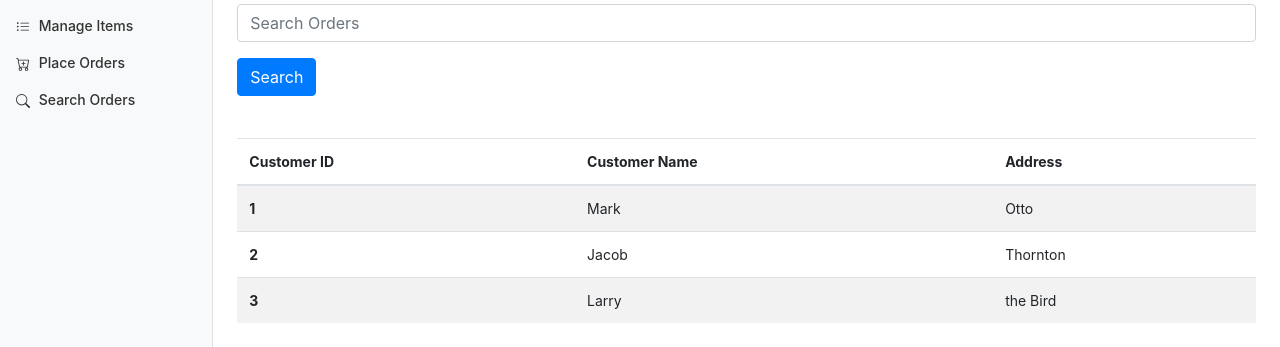
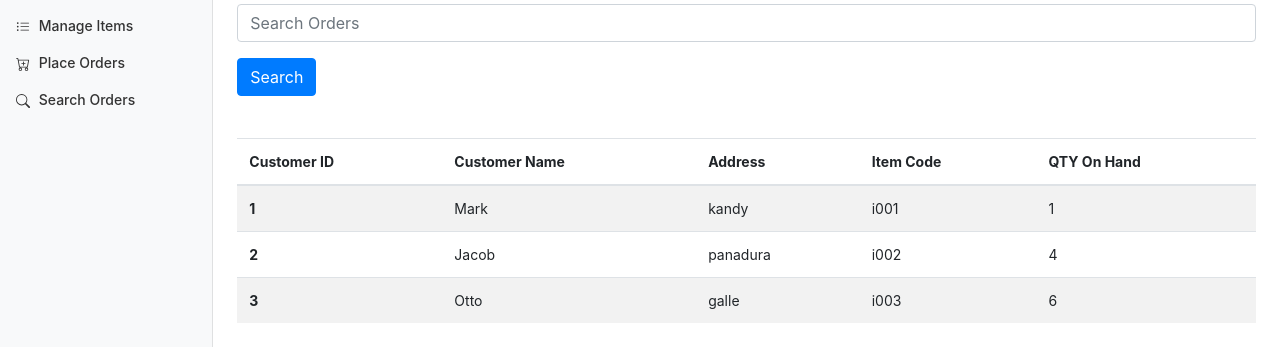
Before and after one commit to dep6-dev-playground/web-pos-bootstrap, a website: page searchOrders.html in a window 1280 px wide. Shown: the part 131-478 px from the top of the page. Drawn offline with nearby package versions, Linux system fonts and the light colour scheme.

Commit message:
Modify searchOrders.html

```diff
--- a/searchOrders.html
+++ b/searchOrders.html
@@ -135,23 +135,33 @@
                             <th scope="col">Customer ID</th>
                             <th scope="col">Customer Name</th>
                             <th scope="col">Address</th>
+                            <th scope="col">Item Code</th>
+                            <th scope="col">QTY On Hand</th>
+
                         </tr>
                     </thead>
                     <tbody>
                         <tr>
                             <th scope="row">1</th>
                             <td>Mark</td>
-                            <td>Otto</td>
+                            <td>kandy</td>
+                            <td>i001</td>
+                            <td>1</td>
+
                         </tr>
                         <tr>
                             <th scope="row">2</th>
                             <td>Jacob</td>
-                            <td>Thornton</td>
+                            <td>panadura</td>
+                            <td>i002</td>
+                            <td>4</td>
                         </tr>
                         <tr>
                             <th scope="row">3</th>
-                            <td>Larry</td>
-                            <td>the Bird</td>
+                            <td>Otto</td>
+                            <td>galle</td>
+                            <td>i003</td>
+                            <td>6</td>
                         </tr>
                     </tbody>
                 </table>
```
